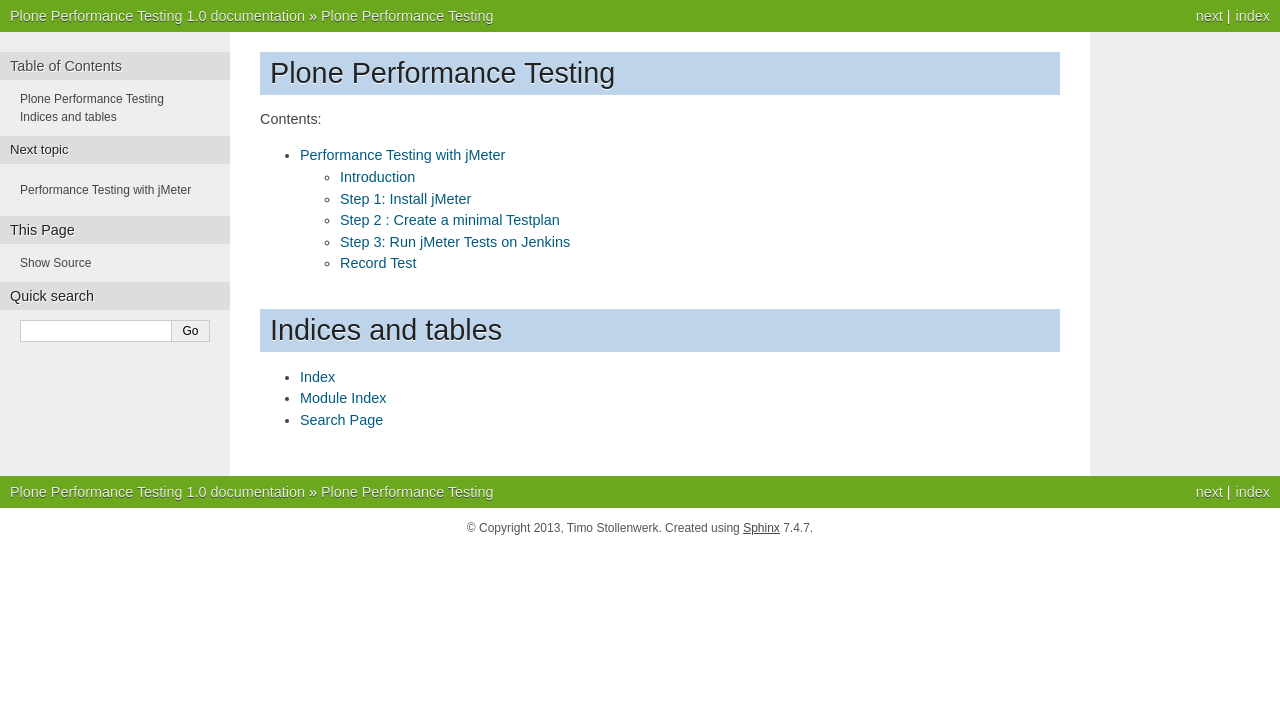
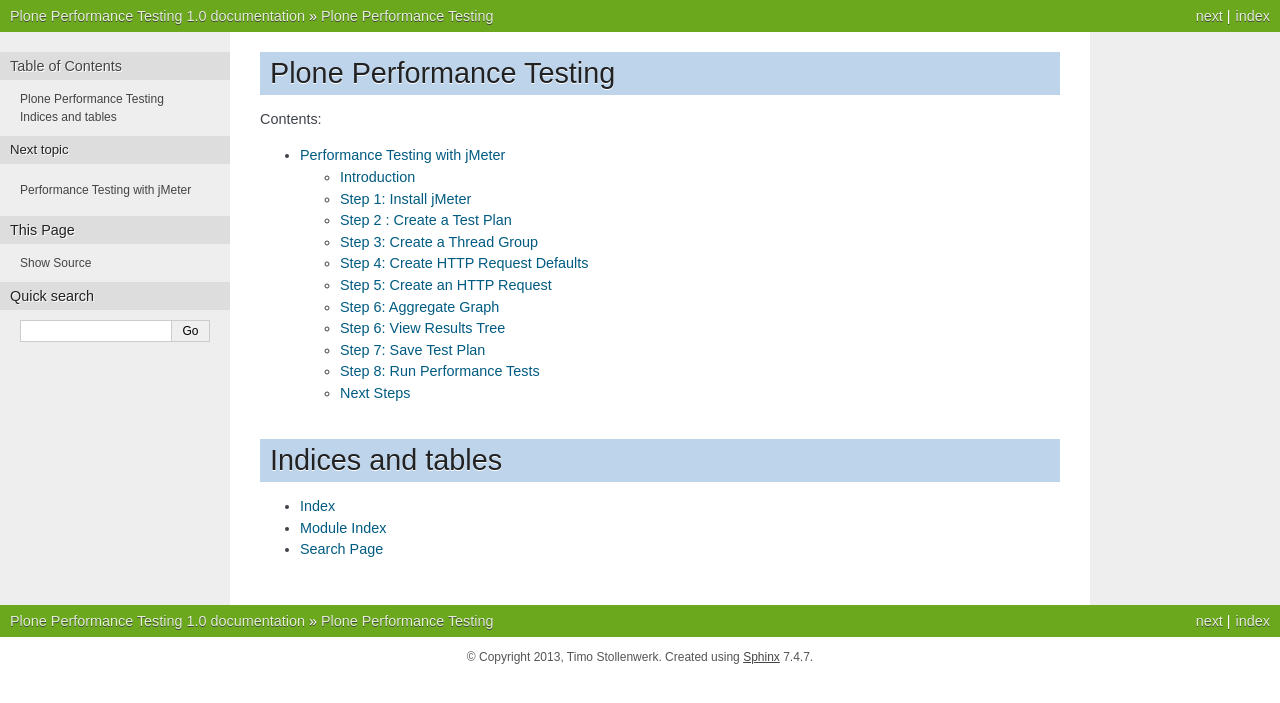
Before and after one commit to plone/performance-testing, a Sphinx documentation site: the page built from docs/source/index.rst, in a window 1280 px wide. Shown: the top 703 px of the page. Built offline with Sphinx 7.4.7, drawn with Linux system fonts in a browser that asks for light colours.

Commit message:
Add jmeter screenshots.

```diff
--- a/docs/source/jmeter/getting-started-with-jmeter.rst
+++ b/docs/source/jmeter/getting-started-with-jmeter.rst
@@ -21,8 +21,8 @@
    http://jmeter.apache.org/usermanual/get-started.html
 
 
-Step 2 : Create a minimal Testplan
-----------------------------------
+Step 2 : Create a Test Plan
+---------------------------
 
 Once you've started jMeter (e.g. by typing "jmeter" into the command line)
 you will see an empty Testplan:
@@ -45,7 +45,9 @@
 
     * Summary Report (Listener)
 
-Test Plan:
+
+Step 3: Create a Thread Group
+-----------------------------
 
     Testplan > Add > Threads (Users) > Thread-Group (this might vary
     dependent on the jMeter version you are using)
@@ -54,6 +56,15 @@
     Number of Threads (users): 2
     Ramp-Up Period (in seconds): 1
     Loop Count: 10
+
+.. figure::  jmeter-testplan-thread-group.png
+   :align:   center
+
+   Thread Group
+
+
+Step 4: Create HTTP Request Defaults
+------------------------------------
 
     Testplan > Users > Add > Config Element > HTTP Request Defaults
 
@@ -64,68 +75,57 @@
 
     (The values are just defaults, not prefixes)
 
+.. figure::  jmeter-testplan-http-request-defaults.png
+   :align:   center
+
+   HTTP Request Defaults
+
+
+Step 5: Create an HTTP Request
+------------------------------
+
+   Thread Group
+
     Testplan > Users > Add > Sampler > HTTP Request
 
     Name: Front-page
     Path: /Plone/front-page
 
+.. figure::  jmeter-testplan-http-request.png
+   :align:   center
+
+   HTTP Request
+
+
+Step 6: Aggregate Graph
+-----------------------
+
     Testplan > Users > Add > Listener > Aggregate Graph
+
+.. figure::  jmeter-testplan-aggregate-graph.png
+   :align:   center
+
+   HTTP Request
+
+Step 6: View Results Tree
+-------------------------
 
     Testplan > Users > Add > Listener > View Results Tree (optional)
 
-Save Test Plan:
+
+Step 7: Save Test Plan
+----------------------
 
     File > Save Testplan as
 
-Run Test:
+Step 8: Run Performance Tests
+-----------------------------
 
     Run > Start
+
+Next Steps
+----------
 
 Creating a test plan:
 
 http://jmeter.apache.org/usermanual/build-web-test-plan.html
-
-
-Step 3: Run jMeter Tests on Jenkins
------------------------------------
-
-  * Install jMeter on your Jenkins machine. Or even better install it on a
-    dedicated performance testing machine to make sure your performance tests
-    are not affected by other server processes.
-
-  * Install the Jenkins Performance Plugin: https://wiki.jenkins-ci.org/display/JENKINS/Performance+Plugin
-
-  * Create a "New Free-Style Jenkins Job":
-    Name: myproject-performance-test-dev
-
-  * Source-Code-Management > Git > Repositories: git@bitbucket.org:tisto/myproject.git
-
-  * Source-Code-Management > Git > Branches to build: master
-
-  * Build > Add Build > Shell > Befehl: jmeter -n -t etc/myproject.jmx -l results.jtl
-
-    https://issues.jenkins-ci.org/browse/JENKINS-16627
-
-  * Post-Build-Actions > Add post-build action > Publish Performance test result report
-
-  * Post-Build-Actions > Publish Performance test result report > Add a new report: jMeterj
-
-  * Post-Build-Actions > Publish Performance test result report > Performance report > jMeter > Report files: **/*.jtl
-
-
-Performance: Failed to parse /srv/www/jenkins/.../myproject.jtl: Content is not allowed in prolog.
-
-
-Record Test
------------
-
-jMeter:
-
-    Workbench > Add > Non Test Elements > HTTP Proxy Server
-
-    Workbench > HTTP Proxy Server > Add > Logic Controller > Simple Controller
-
-Firefox:
-
-    Bearbeiten > Einstellungen > Erweitert >
-    Network (TAB) > Einstellungen > Manuelle Proxy Konfiguration
```
Also changed, not shown: docs/source/jmeter/jmeter-initial-screen.png, docs/source/jmeter/jmeter-testplan-aggregate-graph.png (added), docs/source/jmeter/jmeter-testplan-http-request-defaults.png (added), docs/source/jmeter/jmeter-testplan-http-request.png (added), docs/source/jmeter/jmeter-testplan-thread-group.png (added).
